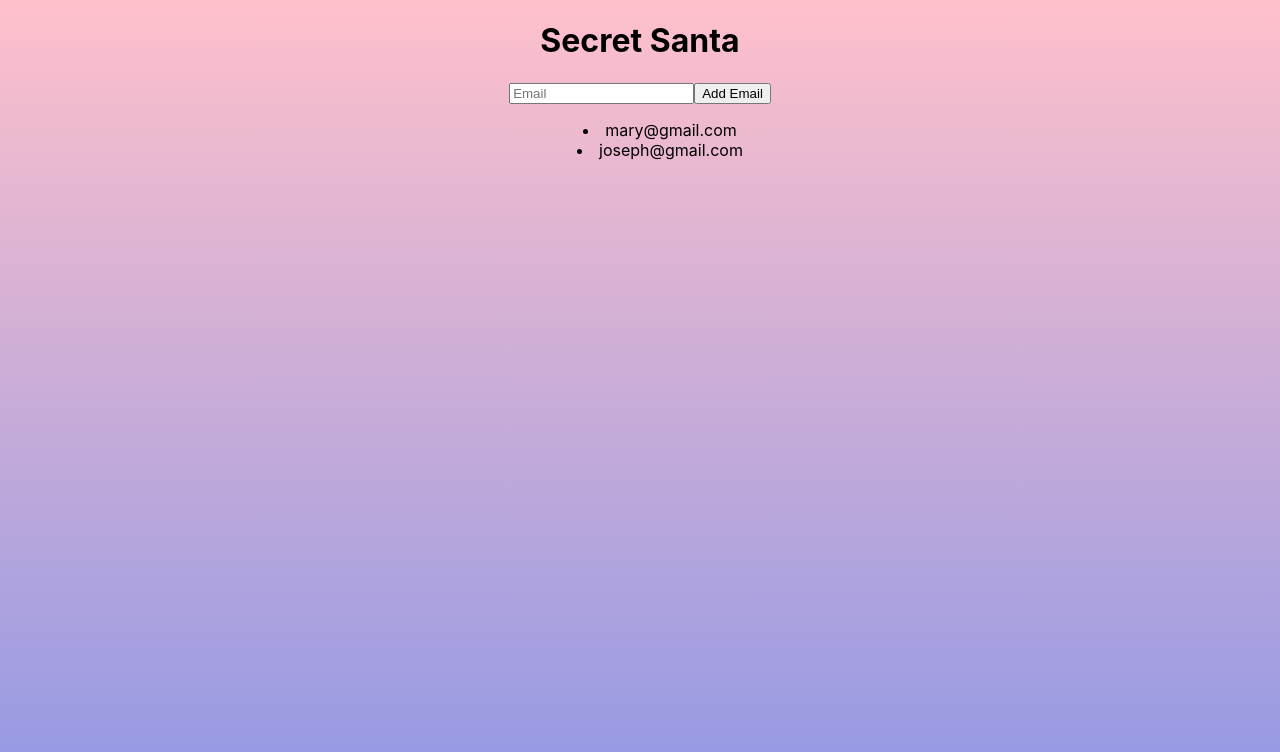
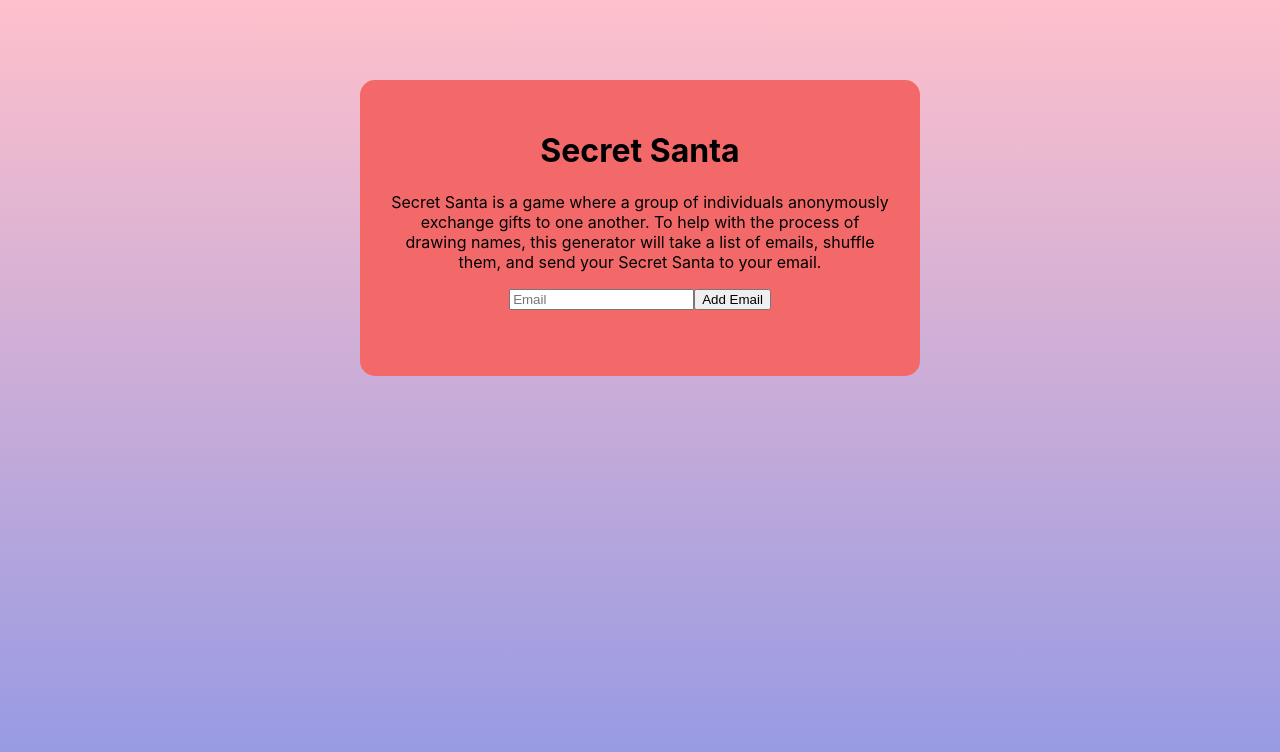
Before and after one commit to marynghiem/SecretSanta, a React (Create React App) app: page / in a window 1280 px wide. Shown: the top 752 px of the page. Built offline with nearby package versions, Linux system fonts and the light colour scheme.

Commit message:
made a red container for the other elements

```diff
--- a/src/App.css
+++ b/src/App.css
@@ -4,14 +4,29 @@
 }
 titleName{
   text-align:center;
+
+}
+.container{
+  max-width:500px;
+  margin: 80px auto 0;
+  padding:30px;
+  border-radius: 15px;
+  background-color: rgb(243, 105, 105);
+  position:relative;
 }
 
 html {height: 100%;
   background: linear-gradient(pink, #9198e5);}
 
+
+.unorderedListDiv{
+  text-align: center;
+
+}
+
 ul {
-  list-style-position: inside;
-  text-align: center;
+  display: inline-block;
+  text-align: left;
 }
 
 
--- a/src/App.js
+++ b/src/App.js
@@ -2,14 +2,9 @@ import './App.css';
 import React, { useState } from 'react';
 
 function App() {
-  const [emails, setEmails] = useState(['mary@gmail.com', 'joseph@gmail.com']);
+  const [emails, setEmails] = useState([]);
   const [currentEmail, setCurrentEmail] = useState('');
-  // emails: ['mary@gmail.com', 'joseph@gmail.com'];
-  // setEmails(['mary@gmail.com', 'joseph@gmail.com']);
-  // const fakeEmailList2 = ['mary@gmail.com', 'joseph@xgmail.com'];
-  const newEmail = 'example@gmail.com';
-  // No: emails + newEmail -> cant add arrays with + sign
-  // No: emails.push(newEmail) -> push returns number & react expects A NEW ARRAY
+
 
   const addEmail = () => setEmails([...emails, currentEmail]);
   const onEmailInputChange = (event) => {
@@ -18,16 +13,17 @@ function App() {
 
   return (
     <div className="App">
+      <div class="container">
       <h1 id="titleName">Secret Santa</h1>
-      <input type="email" onChange={onEmailInputChange} value={currentEmail} placeholder="Email"></input>
+      <p class="description">Secret Santa is a game where a group of individuals anonymously exchange gifts to one another.
+         To help with the process of drawing names, this generator will take a list of emails, shuffle them, and send your Secret Santa to your email. </p>
+      <input type="email"onChange={onEmailInputChange} value={currentEmail} placeholder="Email"></input>
       <button type="button" onClick={addEmail}>Add Email</button>
-      <ul class="emailList">{emails.map((emailList)=> <li>{emailList}</li>)}</ul>
+      <div class="unorderedListDiv">
+      <ul class="emailList">{emails.map((emailList)=> <li>{emailList}</li>)}</ul></div>
+      </div>
     </div>
   );
 }
 
 export default App;
-
-var list = []; // 0x123345352
-list.push('hi'); // 1
-// list = ['hi']
```
